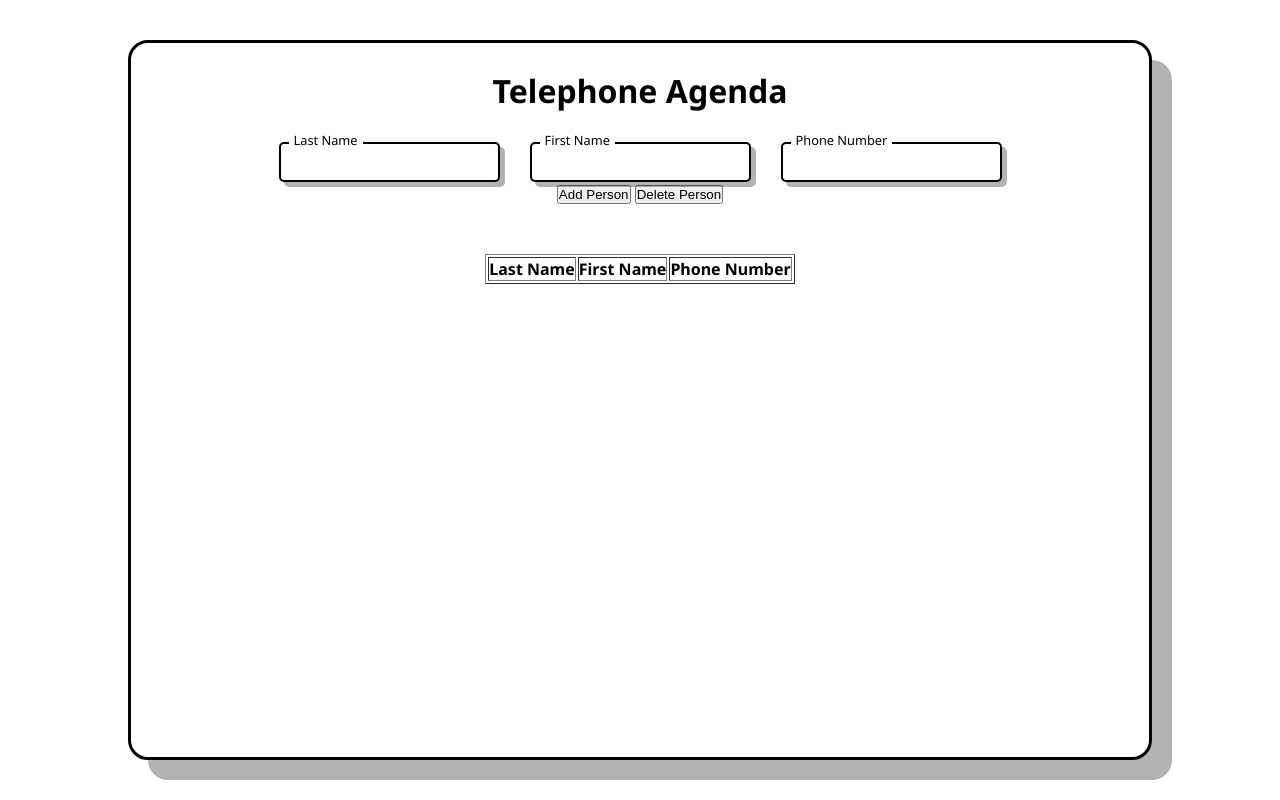
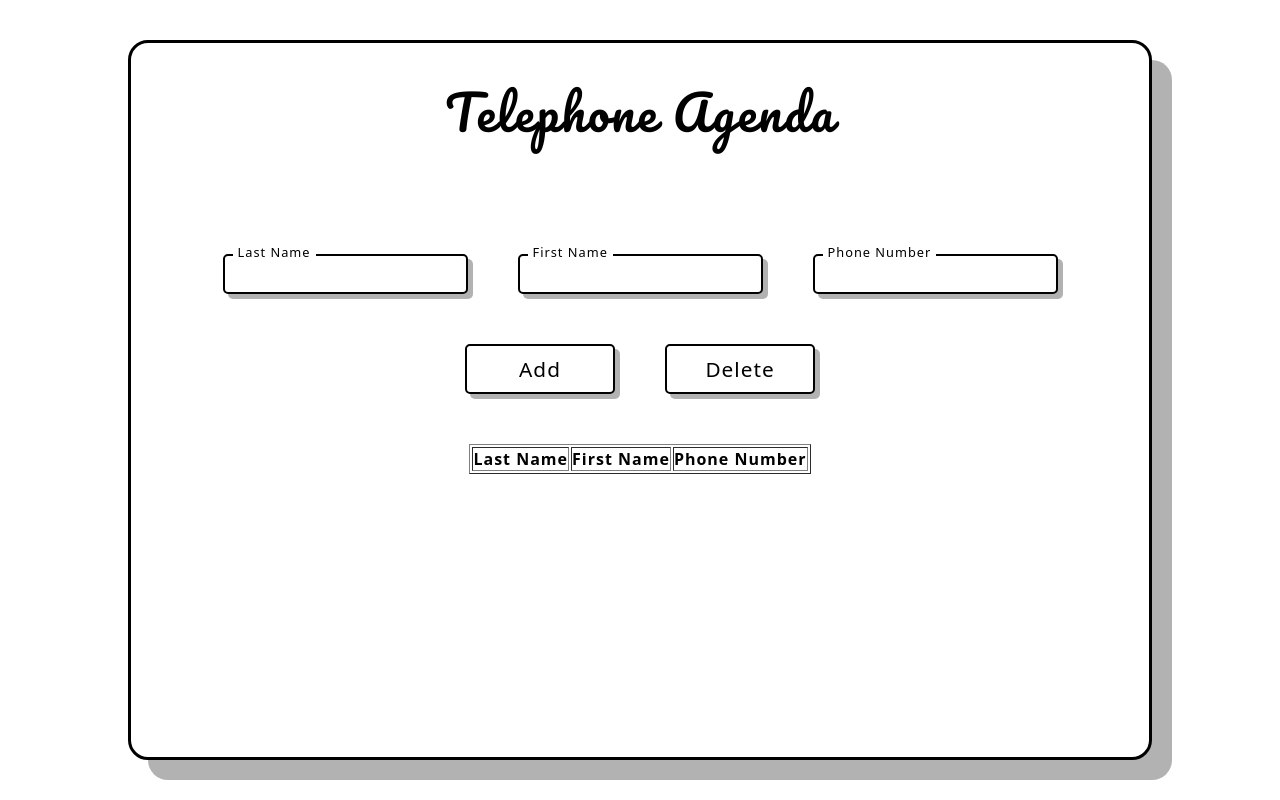
Before and after one commit to costiz7/Telephone-Agenda, a plain HTML site: page index.html in a window 1280 px wide. Drawn offline with Linux system fonts and the light colour scheme; a web font is replaced by a local one.

Commit message:
Stylish<3

```diff
--- a/index.html
+++ b/index.html
@@ -6,7 +6,7 @@
     <title>Telephone Agenda</title>
     <link rel="preconnect" href="https://fonts.googleapis.com">
     <link rel="preconnect" href="https://fonts.gstatic.com" crossorigin>
-    <link href="https://fonts.googleapis.com/css2?family=Noto+Sans:ital,wght@0,100..900;1,100..900&family=Roboto+Mono:ital,wght@0,100..700;1,100..700&display=swap" rel="stylesheet">
+    <link href="https://fonts.googleapis.com/css2?family=Comic+Relief:wght@400;700&family=Pacifico&display=swap" rel="stylesheet">
     <link rel="stylesheet" href="./styles/style.css">
 </head>
 <body>
@@ -18,20 +18,20 @@
             <div id="inputs">
                 <div class="input-wrapper">
                     <label for="lastName">Last Name</label>
-                    <input id="lastName" type="text">
+                    <input id="lastName" type="text" spellcheck="false" autocomplete="new-password">
                 </div>
                 <div class="input-wrapper">
                     <label for="firstName">First Name</label>
-                    <input id="firstName" type="text">
+                    <input id="firstName" type="text" spellcheck="false" autocomplete="new-password">
                 </div>
                 <div class="input-wrapper">
                     <label for="phoneNumber">Phone Number</label>
-                    <input id="phoneNumber" type="text">
+                    <input id="phoneNumber" type="text" spellcheck="false" autocomplete="new-password">
                 </div>
             </div>
             <div id="buttons">
-                <button id="btn-add">Add Person</button>
-                <button id="btn-delete">Delete Person</button>
+                <button id="btn-add">Add</button>
+                <button id="btn-delete">Delete</button>
             </div>
         </div>
         <div id="table-wrapper">
--- a/styles/style.css
+++ b/styles/style.css
@@ -5,7 +5,8 @@
 }
 
 body {
-    font-family: 'Noto Sans', monospace;
+    font-family: 'Comic Relief', system-ui;
+    letter-spacing: 1px;
     background-color: rgb(255, 255, 255);
     position: relative;
     padding: 5vh 0;
@@ -33,7 +34,7 @@ body {
     min-width: 100%;
     display: flex;
     justify-content: center;
-    margin-bottom: 30px;
+    margin-bottom: 100px;
 }
 
 #form-wrapper {
@@ -58,8 +59,9 @@ body {
     display: flex;
     flex-wrap: wrap;
     justify-content: center;
-    gap: 30px;
+    gap: 50px;
     align-items: center;
+    margin-bottom: 50px;
 }
 
 .input-wrapper {
@@ -69,12 +71,16 @@ body {
 }
 
 .input-wrapper input {
+    font-family: 'Comic Relief', system-ui;
+    letter-spacing: 1px;
     position: relative;
     min-height: 40px;
     min-width: 200px;
     font-size: 1rem;
     padding: 0px 5px;
     border: solid 2px black;
+    caret-color: black;
+    outline: none;
     border-radius: 5px;
     box-shadow: 5px 5px 0 rgba(0, 0, 0, 0.3);
 }
@@ -89,3 +95,39 @@ body {
     top: -11px;
     padding: 0px 5px;
 }
+
+#title {
+    font-family: 'Pacifico', cursive;
+    font-size: 3rem;
+    font-weight: 100;
+    letter-spacing: 2px;
+}
+
+#buttons {
+    position: relative;
+    display: flex;
+    justify-content: center;
+    align-items: center;
+    gap: 50px;
+}
+
+#buttons button {
+    font-family: 'Comic Relief', system-ui;
+    letter-spacing: 1px;
+    position: relative;
+    min-height: 50px;
+    min-width: 150px;
+    background-color: white;
+    border: solid 2px black;
+    transition: 300ms;
+    border-radius: 5px;
+    cursor: pointer;
+    box-shadow: 5px 5px 0 rgba(0, 0, 0, 0.3);
+    font-size: 1.3rem;
+    font-weight: 500;
+}
+
+#buttons button:active {
+  transform: scale(0.95);
+  box-shadow: none;
+}
```
